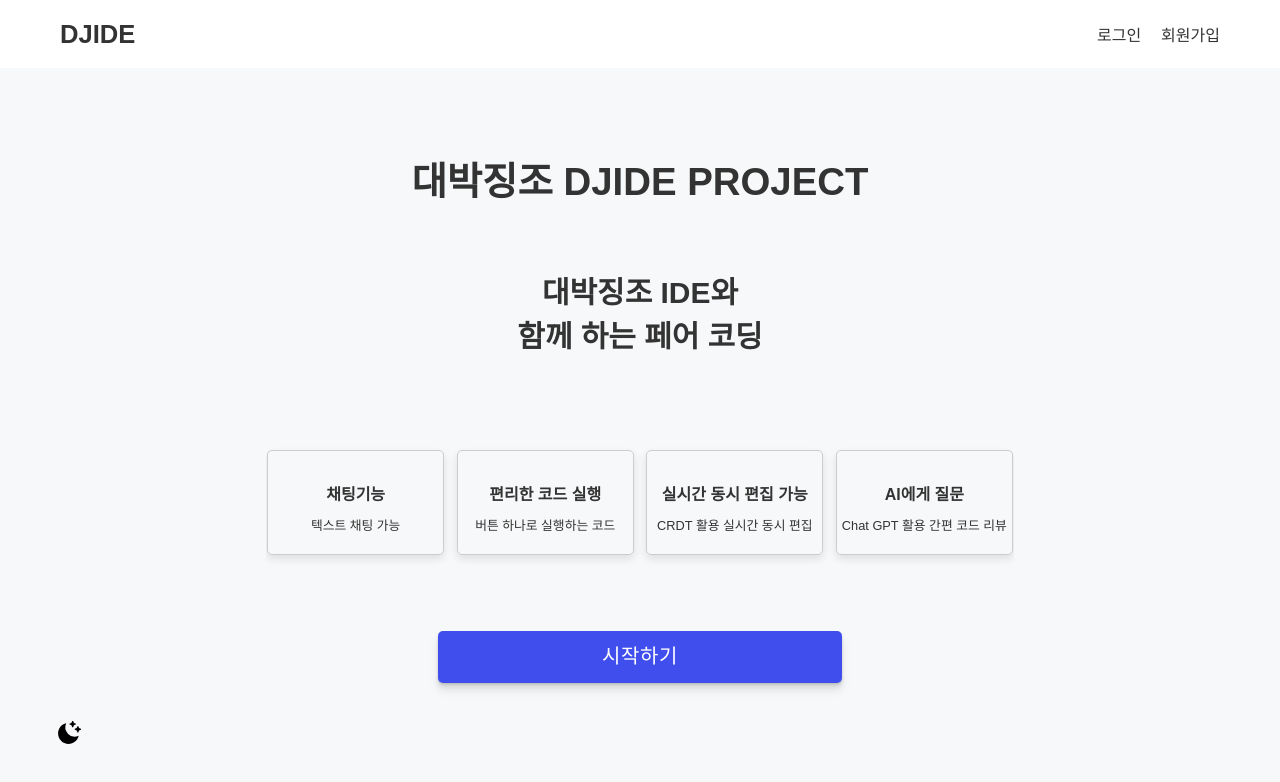
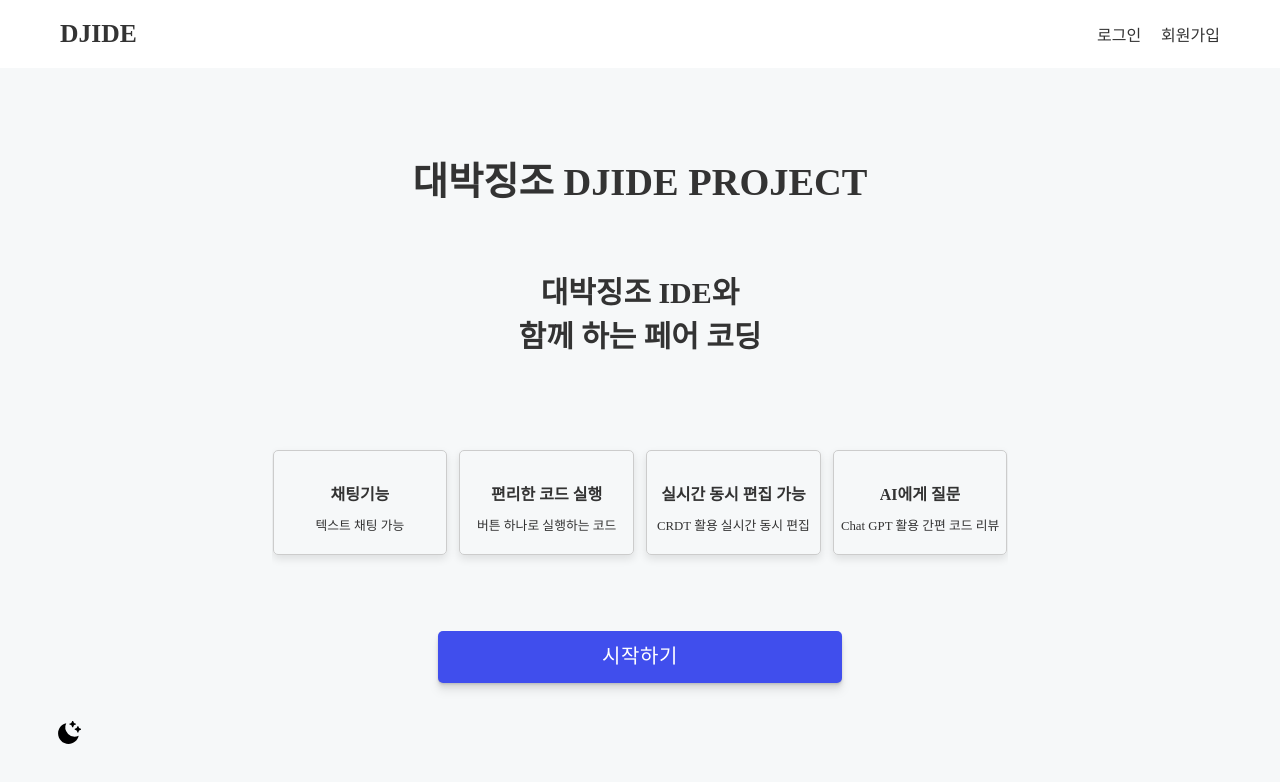
Before and after one commit to The-Great-Sign/IDE-Project-frontend-next, a Next.js app: page / in a window 1280 px wide. Shown: the top 782 px of the page. Built offline with nearby package versions, Linux system fonts and the light colour scheme; no server answers; a web font is replaced by a local one.

Commit message:
fix : pretendard 폰트 설정 취소

```diff
--- a/src/app/layout.tsx
+++ b/src/app/layout.tsx
@@ -9,7 +9,6 @@ import { useSearchParams } from 'next/navigation';
 import { storeTokenFromUrl } from '@/utils/token/storeTokenFromUrl';
 import { reloadTokenSetting } from '@/utils/token/reloadTokenSetting';
 import useTokenStore from '@/store/useTokenStore';
-import { Pretendard } from '@/utils/font/fetchPretendard';
 
 const RootLayout = ({ children }: { children: React.ReactNode }) => {
   const theme = useThemeStore(state => state.theme);
@@ -42,7 +41,7 @@ const RootLayout = ({ children }: { children: React.ReactNode }) => {
   }, [params]);
 
   return (
-    <html lang="en" className={Pretendard.className}>
+    <html lang="en">
       <body>
         {theme && (
           <ThemeProvider theme={theme}>
--- a/src/utils/font/fetchPretendard.ts
+++ /dev/null
@@ -1,5 +0,0 @@
-import localFont from 'next/font/local';
-
-export const Pretendard = localFont({
-  src: '../public/fonts/PretendardVariable.woff2',
-});
```
